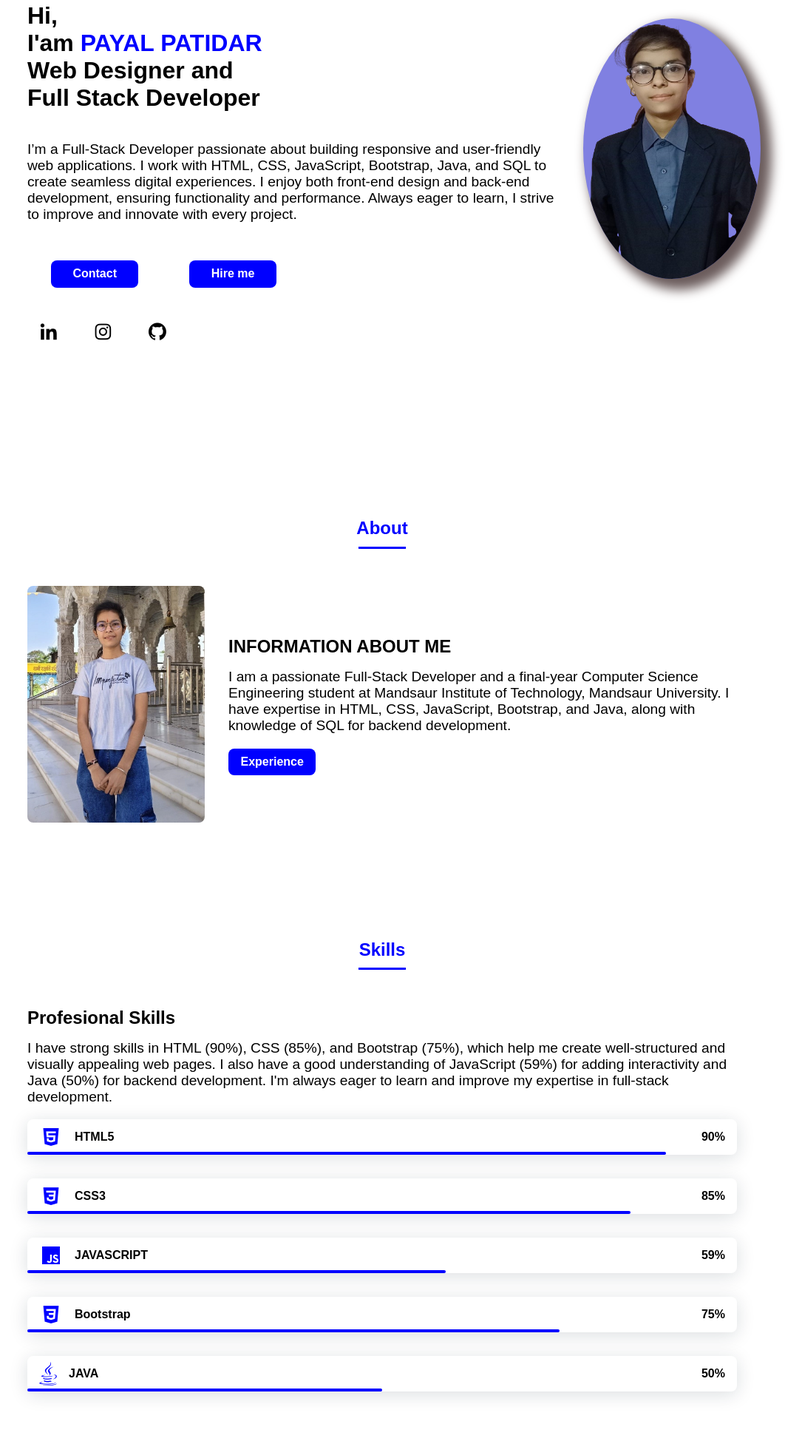
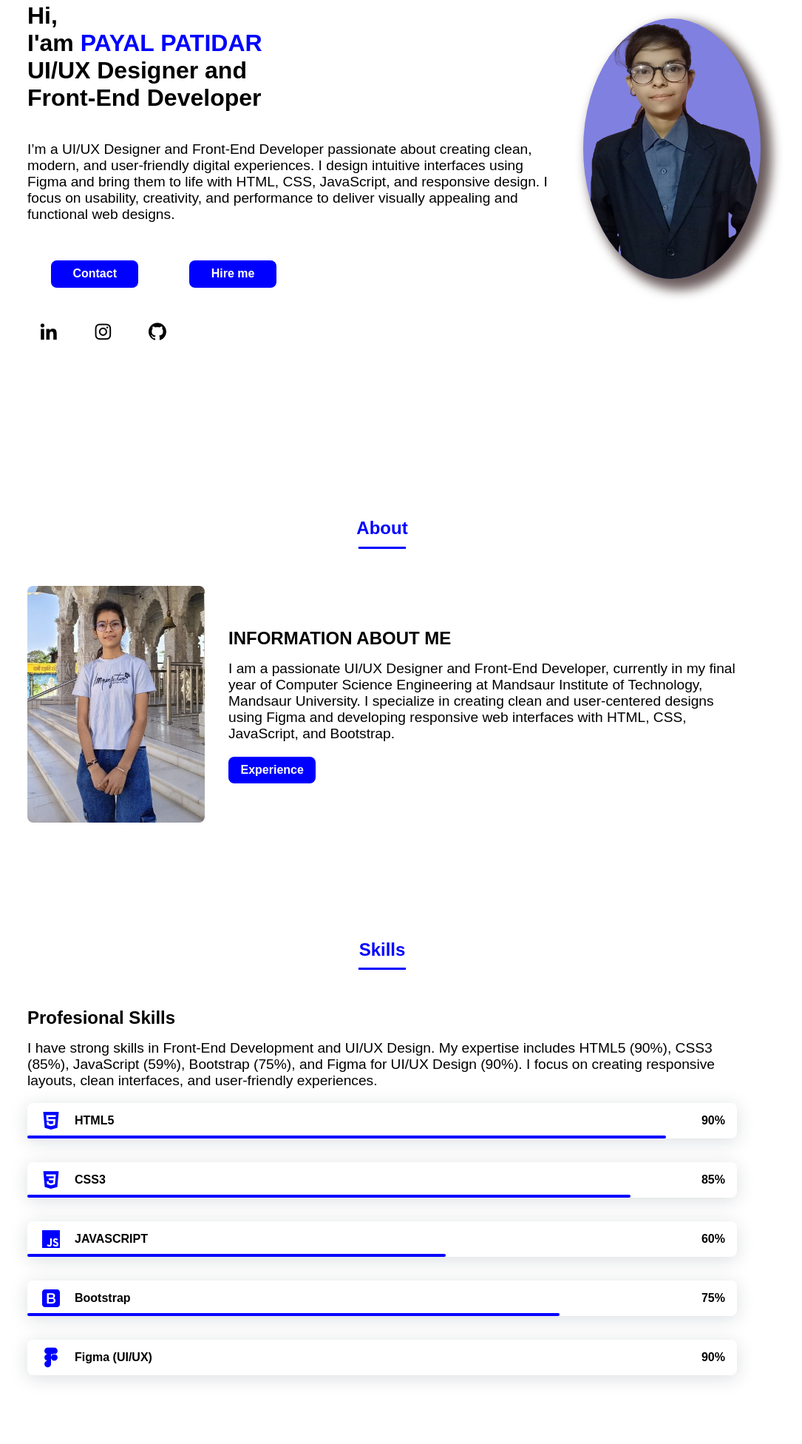
Before and after one commit to payalpatel3225/portfolio, a plain HTML site: page index.html in a window 1280 px wide. Shown: the part 125-2077 px from the top of the page at 74% size, without its empty margins (123-1208 px from the left). Drawn offline with nearby package versions, Linux system fonts and the light colour scheme; a script that the page names is missing.

Commit message:
Update index.html

```diff
--- a/index.html
+++ b/index.html
@@ -51,12 +51,10 @@
         <!--===== HOME =====-->
         <section class="home" id="home">
             <div class="home__data">
-                <h1 class="home__title">Hi,<br>I'am <span class="home__title-color">PAYAL PATIDAR</span><br> Web
-                    Designer and <br>Full Stack Developer</h1>
-                <p class="home__text">I’m a Full-Stack Developer passionate about building responsive and user-friendly
-                    web applications. I work with HTML, CSS, JavaScript, Bootstrap, Java, and SQL to create seamless
-                    digital experiences. I enjoy both front-end design and back-end development, ensuring functionality
-                    and performance. Always eager to learn, I strive to improve and innovate with every project.</p>
+                <h1 class="home__title">Hi,<br>I'am <span class="home__title-color">PAYAL PATIDAR</span><br> UI/UX Designer and <br>Front-End Developer</h1>
+                <p class="home__text">I’m a UI/UX Designer and Front-End Developer passionate about creating clean, modern, and user-friendly digital experiences.
+                    I design intuitive interfaces using Figma and bring them to life with HTML, CSS, JavaScript, and responsive design.
+                    I focus on usability, creativity, and performance to deliver visually appealing and functional web designs.</p>
 
                 <button>
                     <a href="contact.html" class="button">Contact</a>
@@ -93,10 +91,10 @@
 
                 <div>
                     <h2 class="about__subtitle">INFORMATION ABOUT ME</h2>
-                    <p class="about__text">I am a passionate Full-Stack Developer and a final-year Computer Science
-                        Engineering student at Mandsaur Institute of Technology, Mandsaur University. I have expertise
-                        in HTML, CSS, JavaScript, Bootstrap, and Java, along with knowledge of SQL for backend
-                        development.</p>
+                    <p class="about__text">I am a passionate UI/UX Designer and Front-End Developer, currently in my final year of
+                        Computer Science Engineering at Mandsaur Institute of Technology, Mandsaur University.
+                        I specialize in creating clean and user-centered designs using Figma and developing responsive
+                        web interfaces with HTML, CSS, JavaScript, and Bootstrap.</p>
 
                     <button>
                         <a href="experience.html" class="button">Experience</a>
@@ -112,10 +110,9 @@
             <div class="skills__container">
                 <div>
                     <h2 class="skills__subtitle">Profesional Skills</h2>
-                    <p class="skills__text">I have strong skills in HTML (90%), CSS (85%), and Bootstrap (75%), which
-                        help me create well-structured and visually appealing web pages. I also have a good
-                        understanding of JavaScript (59%) for adding interactivity and Java (50%) for backend
-                        development. I'm always eager to learn and improve my expertise in full-stack development. </p>
+                    <p class="skills__text">I have strong skills in Front-End Development and UI/UX Design. My expertise includes HTML5 (90%),
+                        CSS3 (85%), JavaScript (59%), Bootstrap (75%), and Figma for UI/UX Design (90%). I focus on creating
+                        responsive layouts, clean interfaces, and user-friendly experiences. </p>
 
                     <div class="skills__data">
                         <div class="skills__names">
@@ -158,13 +155,13 @@
                         </div>
 
                         <div>
-                            <span class="skills__percentage">59%</span>
+                            <span class="skills__percentage">60%</span>
                         </div>
                     </div>
 
                     <div class="skills__data">
                         <div class="skills__names">
-                            <i class='bx bxl-css3 skills__icon'></i>
+                            <i class='bx bxl-bootstrap skills__icon'></i>
                             <span class="skills__name">Bootstrap</span>
                         </div>
 
@@ -179,16 +176,16 @@
 
                     <div class="skills__data">
                         <div class="skills__names">
-                            <i class="fa-brands fa-java skills__icon"></i>
-                            <span class="skills__name">JAVA</span>
+                            <i class='bx bxl-figma skills__icon'></i>
+                            <span class="skills__name">Figma (UI/UX)</span>
                         </div>
 
-                        <div class="skills__bar skills__java">
+                        <div class="skills__bar skills__figma">
 
                         </div>
 
                         <div>
-                            <span class="skills__percentage">50%</span>
+                            <span class="skills__percentage">90%</span>
                         </div>
                     </div>
                 </div>
@@ -298,6 +295,42 @@
                 </div>
             </div>
 
+                <!-- Project 5: HR Management -->
+            <div class="project-card">
+                <div class="project-image">
+                    <img src="HR Management.png" alt="HR Management Website">
+                </div>
+                <div class="project-details">
+                    <h2>HR Management</h2>
+                    <p>A professional HR Management UI/UX design created in Figma, featuring employee profiles, attendance, payroll, and modern dashboard screens.
+                    </p>
+                    <div class="project-btn">
+                        <a href="https://www.figma.com/proto/oRPbziI74xJyHGfgytfZFh/Untitled?node-id=1812-5259&t=XFIBvyiuzoO5LKhw-0&scaling=scale-down-width&content-scaling=fixed&page-id=0%3A1&starting-point-node-id=1812%3A5259" target="_blank" class="btn">Live
+                            Demo</a>
+                        <a href="https://www.figma.com/design/oRPbziI74xJyHGfgytfZFh/Untitled?node-id=0-1&t=paEBfAp2qijzFvXE-1" target="_blank" class="btn">View
+                            Code</a>
+                    </div>
+                </div>
+            </div>
+
+            <!-- Project 6: Food Delivery App -->
+            <div class="project-card">
+                <div class="project-image">
+                    <img src="food delivery app .png" alt="Food Delivery App">
+                </div>
+                <div class="project-details">
+                    <h2>Food Delivery App</h2>
+                    <p>A clean Food Delivery App UI/UX design with easy navigation.
+                    </p>
+                    <div class="project-btn">
+                        <a href="https://payalpatel3225.github.io/ColorCodeGenerator/" target="_blank" class="btn">Live
+                            Demo</a>
+                        <a href="https://www.figma.com/design/zP3ATRghZZa6YGoKMas1mT/Untitled?node-id=0-1&t=53wvoh7vlrAeM4Yu-1" target="_blank" class="btn">View
+                            Code</a>
+                    </div>
+                </div>
+            </div>
+
             </div>
         </section>
 
```
